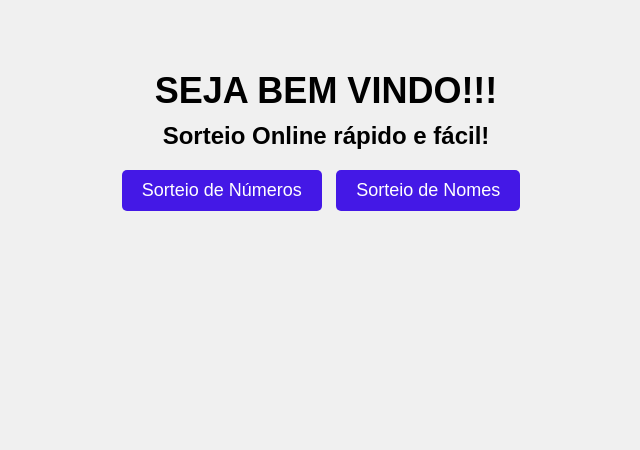
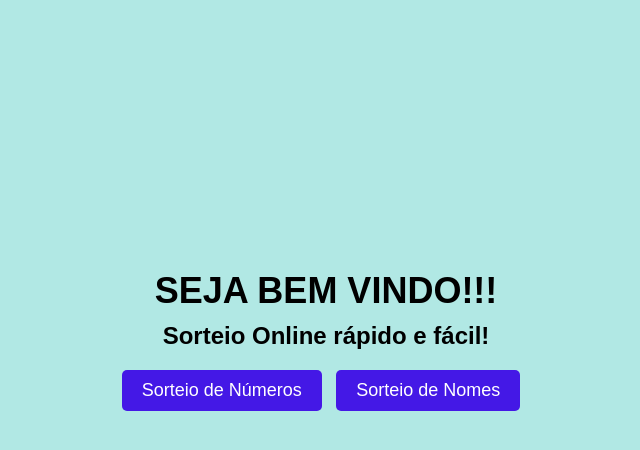
Before and after one commit to laurajhagsuUGAVGHA/Sorteio-nome, a plain HTML site: page indexjuntos.html in a window 1280 px wide. Shown: the whole page, without its empty margins (314-954 px from the left). Drawn offline with Linux system fonts and the light colour scheme.

Commit message:
mudanças

```diff
--- a/styleprincipal.css
+++ b/styleprincipal.css
@@ -5,7 +5,7 @@ body, h1, h2, p {
 
 body {
     font-family: Arial, sans-serif;
-    background-color: #f0f0f0;
+    background-color: #b1e8e4;
 }
 
 .container {
@@ -16,7 +16,8 @@ body {
 }
 
 .bemvindo {
-    margin-top: 50px;
+    margin-top: 250px;
+    text-align: center;
 }
 
 .bemvindo h1 {
```
